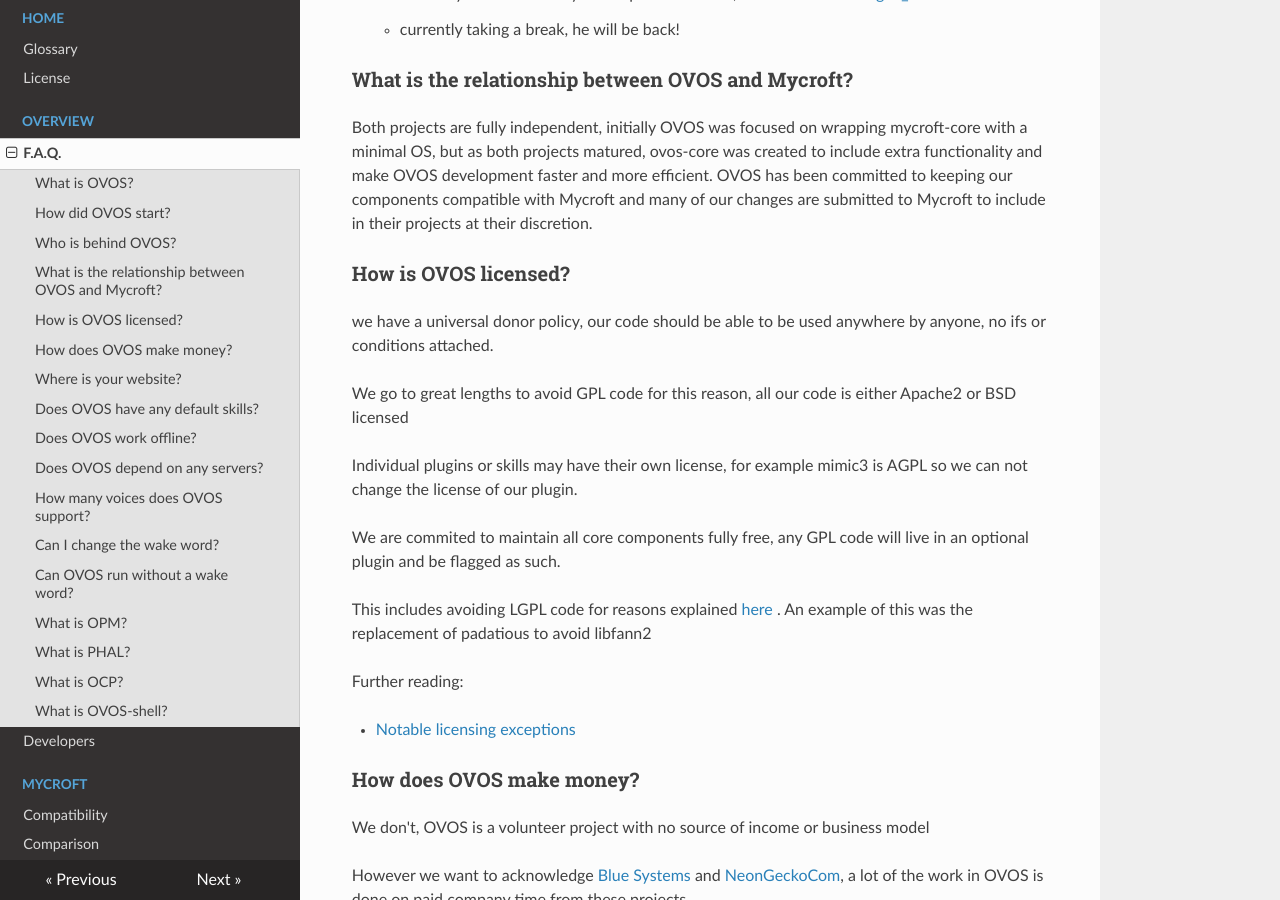
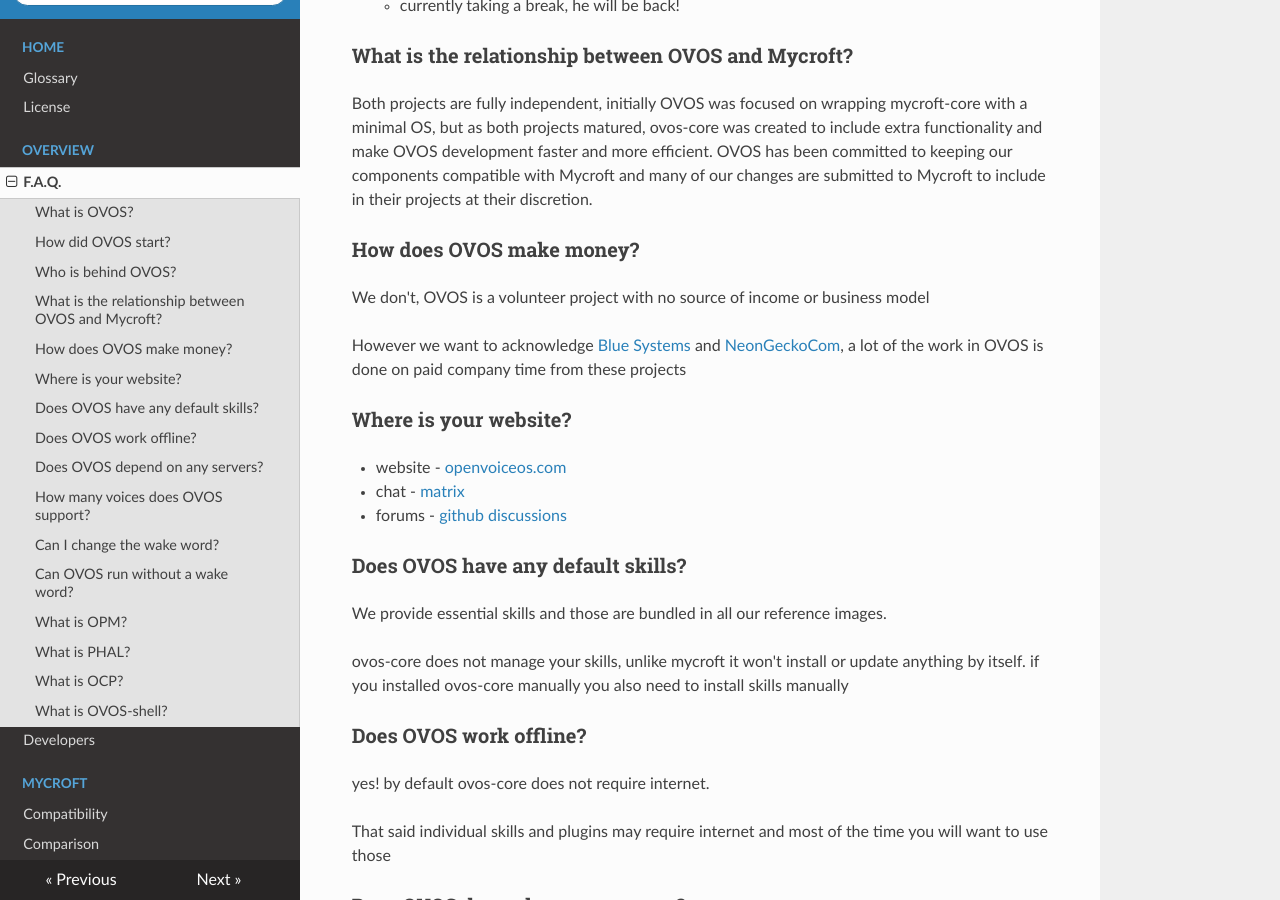
Before and after one commit to OpenVoiceOS/community-docs, an MkDocs documentation site: the page built from docs/faq.md, in a window 1280 px wide and 900 px high, scrolled down 1480 px. Built offline with MkDocs 1.6.1, drawn with Linux system fonts in a browser that asks for light colours; nearby versions of some CDN libraries; some of the changed text lies outside the part shown.

Commit message:
remove duplicate question

```diff
--- a/docs/faq.md
+++ b/docs/faq.md
@@ -4,7 +4,6 @@
 + [How did OVOS start?](#how-did-ovos-start)
 + [Who is behind OVOS?](#who-is-behind-ovos)
 + [What is the relationship between OVOS and Mycroft?](#what-is-the-relationship-between-ovos-and-mycroft)
-+ [How is OVOS licensed?](#how-is-ovos-licensed)
 + [How does OVOS make money?](#how-does-ovos-make-money)
 + [Where is your website?](#where-is-your-website)
 + [Does OVOS have any default skills?](#does-ovos-have-any-default-skills)
@@ -64,26 +63,6 @@
 projects matured, ovos-core was created to include extra functionality and make OVOS development faster and more
 efficient. OVOS has been committed to keeping our components compatible with Mycroft and many of our changes are
 submitted to Mycroft to include in their projects at their discretion.
-
-### How is OVOS licensed?
-
-we have a universal donor policy, our code should be able to be used anywhere by anyone, no ifs or conditions attached.
-
-We go to great lengths to avoid GPL code for this reason, all our code is either Apache2 or BSD licensed
-
-Individual plugins or skills may have their own license, for example mimic3 is AGPL so we can not change the license of
-our plugin.
-
-We are commited to maintain all core components fully free, any GPL code will live in an optional plugin and be flagged
-as such.
-
-This includes avoiding LGPL code for reasons
-explained [here](https://softwareengineering.stackexchange.com/questions/119436/what-does-gpl-with-classpath-exception-mean-in-practice/326325#326325)
-. An example of this was the replacement of padatious to avoid libfann2
-
-Further reading:
-
-* [Notable licensing exceptions](#notable-licensing-exceptions)
 
 ### How does OVOS make money?
 
```
